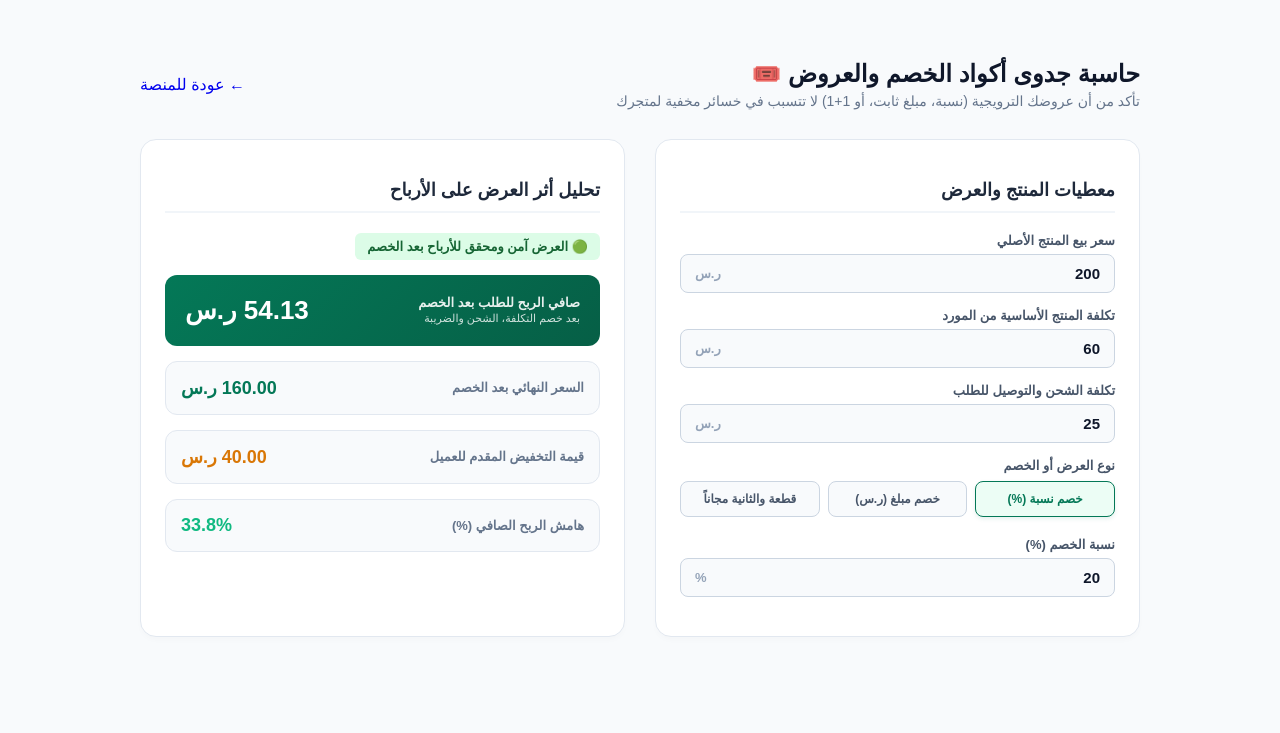
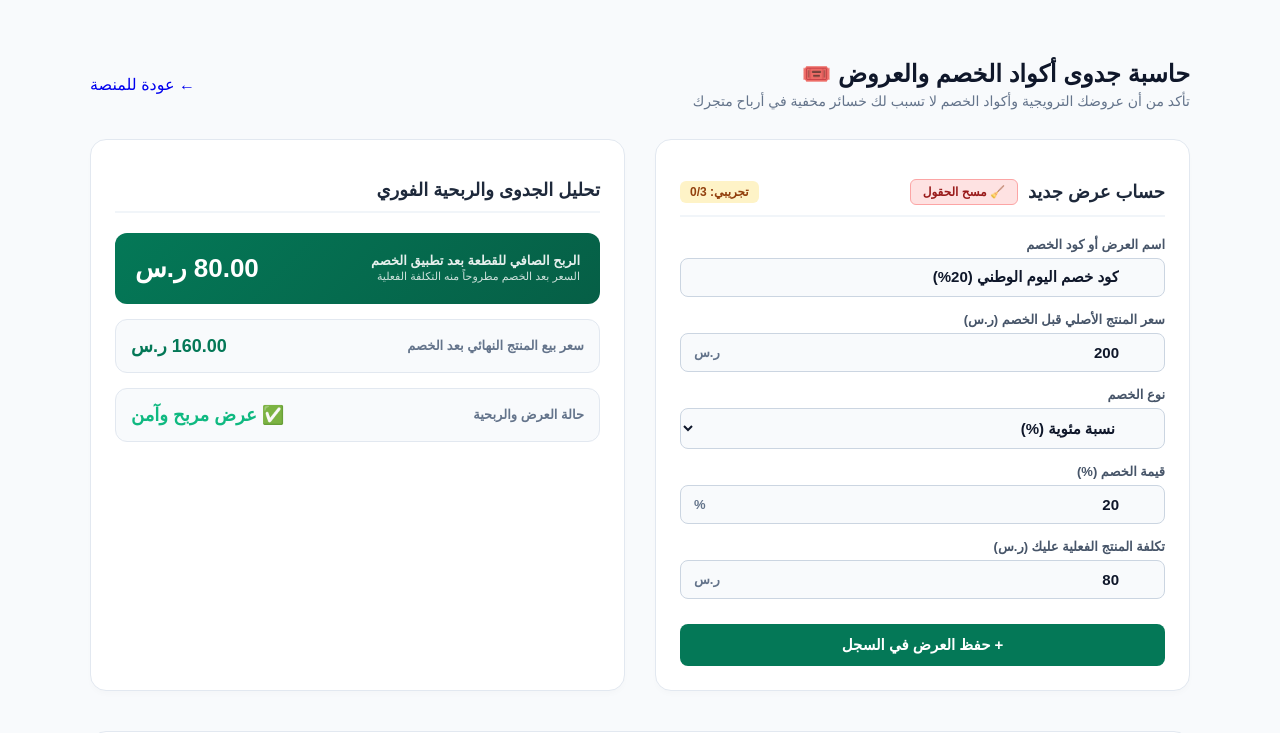
Before and after one commit to engaziasa-lang/engazia-app, a Next.js app: page /hub/sa/promos in a window 1280 px wide. Shown: the top 733 px of the page. Built offline with nearby package versions, Linux system fonts and the light colour scheme.

Commit message:
Update page.tsx

```diff
--- a/app/hub/sa/promos/page.tsx
+++ b/app/hub/sa/promos/page.tsx
@@ -1,59 +1,159 @@
 'use client';
 
-import React, { useState, useEffect } from 'react';
+import React, { useState, useEffect, useRef } from 'react';
 import Link from 'next/link';
 
-export default function PromoCodeCalculatorSA() {
-  const [originalPrice, setOriginalPrice] = useState<number>(200); // السعر الأصلي للمنتج
-  const [productCost, setProductCost] = useState<number>(60); // تكلفة المنتج
-  const [shippingCost, setShippingCost] = useState<number>(25); // تكلفة الشحن
-  const [promoType, setPromoType] = useState<'percent' | 'fixed' | 'bogo'>('percent');
-  const [discountValue, setDiscountValue] = useState<number>(20); // قيمة الخصم (20% أو 40 ريال مثلاً)
+interface DiscountItem {
+  id: string;
+  offerName: string;
+  originalPrice: number;
+  discountValue: number;
+  discountType: string;
+  netPriceAfterDiscount: number;
+  profitImpact: number;
+}
 
-  const [results, setResults] = useState({
-    finalSellingPrice: 0,
-    discountAmount: 0,
-    netProfitAfterPromo: 0,
-    profitMarginPercent: 0,
-    isProfitable: false,
-  });
+export default function DiscountFeasibilitySA() {
+  const [offerName, offerSetName] = useState<string>('كود خصم اليوم الوطني (20%)');
+  const [originalPrice, setOriginalPrice] = useState<number | ''>(200);
+  const [discountValue, setDiscountValue] = useState<number | ''>(20);
+  const [discountType, setDiscountType] = useState<string>('نسبة مئوية (%)');
+  const [productCost, setProductCost] = useState<number | ''>(80);
+
+  const [items, setItems] = useState<DiscountItem[]>([]);
+  const [searchQuery, setSearchQuery] = useState<string>('');
+  const [editingId, setEditingId] = useState<string | null>(null);
+
+  const fileInputRef = useRef<HTMLInputElement>(null);
 
   useEffect(() => {
-    let finalPrice = originalPrice;
-    let discountAmt = 0;
+    const saved = localStorage.getItem('seerk_discount_feasibility_items');
+    if (saved) {
+      try { setItems(JSON.parse(saved)); } catch (e) { }
+    }
+  }, []);
 
-    if (promoType === 'percent') {
-      discountAmt = originalPrice * (discountValue / 100);
-      finalPrice = originalPrice - discountAmt;
-    } else if (promoType === 'fixed') {
-      discountAmt = discountValue;
-      finalPrice = Math.max(0, originalPrice - discountAmt);
-    } else if (promoType === 'bogo') {
-      // عرض اشتري قطعة وحصل على الثانية مجاناً (يعني قطعتين بسعر قطعة واحدة)
-      discountAmt = originalPrice;
-      finalPrice = originalPrice / 2; // متوسط السعر للقطعة الواحدة في العرض
+  const saveToLocalStorage = (newItems: DiscountItem[]) => {
+    setItems(newItems);
+    localStorage.setItem('seerk_discount_feasibility_items', JSON.stringify(newItems));
+  };
+
+  const isActivated = typeof window !== 'undefined' && !!localStorage.getItem('merchant_license_key');
+
+  const price = typeof originalPrice === 'number' ? originalPrice : 0;
+  const dVal = typeof discountValue === 'number' ? discountValue : 0;
+  const cost = typeof productCost === 'number' ? productCost : 0;
+
+  // الحسابات الفعلية للسعر بعد الخصم وأثر الربحية
+  const netPriceAfterDiscount = discountType.includes('نسبة')
+    ? price - (price * (dVal / 100))
+    : Math.max(0, price - dVal);
+
+  const profitImpact = netPriceAfterDiscount - cost;
+
+  const handleClearForm = () => {
+    offerSetName('');
+    setOriginalPrice('');
+    setDiscountValue('');
+    setDiscountType('نسبة مئوية (%)');
+    setProductCost('');
+    setEditingId(null);
+  };
+
+  const handleSaveItem = (e: React.FormEvent) => {
+    e.preventDefault();
+    if (!isActivated && items.length >= 3 && !editingId) {
+      alert('🔒 عذراً، لقد استهلكت الحد التجريبي (3 عروض). يرجى ترقية حسابك لفتح السعة الكاملة بلا حدود!');
+      return;
+    }
+    if (!offerName.trim() || price <= 0) {
+      alert('الرجاء إدخال اسم العرض والسعر الأصلي.');
+      return;
     }
 
-    // ضريبة القيمة المضافة (15% مستقطعة من السعر النهائي)
-    const vatAmount = finalPrice - (finalPrice / 1.15);
+    if (editingId) {
+      const updated = items.map(item => item.id === editingId ? {
+        ...item,
+        offerName,
+        originalPrice: price,
+        discountValue: dVal,
+        discountType,
+        netPriceAfterDiscount: Number(netPriceAfterDiscount.toFixed(2)),
+        profitImpact: Number(profitImpact.toFixed(2)),
+      } : item);
+      saveToLocalStorage(updated);
+      setEditingId(null);
+      alert('✨ تم تحديث العرض بنجاح!');
+    } else {
+      const newItem: DiscountItem = {
+        id: Date.now().toString(),
+        offerName,
+        originalPrice: price,
+        discountValue: dVal,
+        discountType,
+        netPriceAfterDiscount: Number(netPriceAfterDiscount.toFixed(2)),
+        profitImpact: Number(profitImpact.toFixed(2)),
+      };
+      saveToLocalStorage([...items, newItem]);
+      alert('✅ تمت إضافة العرض إلى السجل بنجاح!');
+    }
 
-    // التكاليف الإجمالية (تكلفة المنتج + الشحن + الضريبة)
-    // في حالة BOGO التكلفة تضرب في قطعتين
-    const actualProductCost = promoType === 'bogo' ? productCost * 2 : productCost;
-    const totalCost = actualProductCost + shippingCost + vatAmount;
+    handleClearForm();
+  };
 
-    // صافي الربح بعد العرض
-    const netProfitAfterPromo = finalPrice - totalCost;
-    const profitMarginPercent = finalPrice > 0 ? (netProfitAfterPromo / finalPrice) * 100 : 0;
+  const handleEdit = (item: DiscountItem) => {
+    offerSetName(item.offerName);
+    setOriginalPrice(item.originalPrice);
+    setDiscountValue(item.discountValue);
+    setDiscountType(item.discountType);
+    setEditingId(item.id);
+    window.scrollTo({ top: 0, behavior: 'smooth' });
+  };
 
-    setResults({
-      finalSellingPrice: finalPrice,
-      discountAmount: discountAmt,
-      netProfitAfterPromo,
-      profitMarginPercent,
-      isProfitable: netProfitAfterPromo > 0,
+  const handleDelete = (id: string) => {
+    if (confirm('هل أنت متأكد من حذف هذا العرض من السجل؟')) {
+      const filtered = items.filter(i => i.id !== id);
+      saveToLocalStorage(filtered);
+    }
+  };
+
+  const handleExportCsv = () => {
+    if (items.length === 0) {
+      alert('لا توجد بيانات لتصديرها.');
+      return;
+    }
+    let csv = "data:text/csv;charset=utf-8,ID,OfferName,OriginalPrice,Discount,NetPrice,Profit\n";
+    items.forEach((row, idx) => {
+      csv += `${idx + 1},${row.offerName},${row.originalPrice},${row.discountValue},${row.netPriceAfterDiscount},${row.profitImpact}\n`;
     });
-  }, [originalPrice, productCost, shippingCost, promoType, discountValue]);
+    const encodedUri = encodeURI(csv);
+    const link = document.createElement("a");
+    link.setAttribute("href", encodedUri);
+    link.setAttribute("download", "seerk_discount_feasibility.csv");
+    document.body.appendChild(link);
+    link.click();
+    document.body.removeChild(link);
+  };
+
+  const handleImportJson = (e: React.ChangeEvent<HTMLInputElement>) => {
+    const reader = new FileReader();
+    if (e.target.files && e.target.files[0]) {
+      reader.readAsText(e.target.files[0], "UTF-8");
+      reader.onload = (event) => {
+        try {
+          const imported = JSON.parse(event.target?.result as string);
+          if (Array.isArray(imported)) {
+            saveToLocalStorage(imported);
+            alert('✨ تم استيراد العروض بنجاح!');
+          }
+        } catch (err) {
+          alert('❌ ملف غير صالح.');
+        }
+      };
+    }
+  };
+
+  const filteredItems = items.filter(item => item.offerName.toLowerCase().includes(searchQuery.toLowerCase()));
 
   return (
     <div className="tool-container">
@@ -62,51 +162,60 @@ export default function PromoCodeCalculatorSA() {
         a { text-decoration: none; }
       `}</style>
       <style jsx>{`
-        .tool-container { direction: rtl; max-width: 1000px; margin: 40px auto; padding: 20px; }
+        .tool-container { direction: rtl; max-width: 1100px; margin: 40px auto; padding: 20px; }
 
-        .header { display: flex; align-items: center; justify-content: space-between; margin-bottom: 30px; }
+        .header { display: flex; align-items: center; justify-content: space-between; margin-bottom: 30px; flex-wrap: wrap; gap: 15px; }
         .back-btn { background: #ffffff; border: 1px solid #cbd5e1; padding: 8px 16px; border-radius: 8px; color: #475569; font-weight: 700; font-size: 14px; transition: all 0.2s; display: flex; align-items: center; gap: 8px; }
         .back-btn:hover { background: #f1f5f9; color: #0f172a; }
 
         .title-box h1 { font-size: 24px; font-weight: 900; color: #0f172a; margin: 0 0 5px 0; }
         .title-box p { color: #64748b; margin: 0; font-size: 14px; }
 
-        .grid-layout { display: grid; grid-template-columns: 1fr 1fr; gap: 30px; }
+        .grid-layout { display: grid; grid-template-columns: 1fr 1fr; gap: 30px; margin-bottom: 40px; }
         @media(max-width: 768px) { .grid-layout { grid-template-columns: 1fr; } }
 
         .card { background: #ffffff; border-radius: 16px; padding: 24px; border: 1px solid #e2e8f0; box-shadow: 0 4px 6px -1px rgba(0,0,0,0.02); }
-        .card-title { font-size: 18px; font-weight: 800; color: #1e293b; margin-bottom: 20px; border-bottom: 2px solid #f1f5f9; padding-bottom: 10px; }
+        .card-title { font-size: 18px; font-weight: 800; color: #1e293b; margin-bottom: 20px; border-bottom: 2px solid #f1f5f9; padding-bottom: 10px; display: flex; justify-content: space-between; align-items: center; flex-wrap: wrap; gap: 10px; }
+
+        .clear-form-btn { background: #fee2e2; border: 1px solid #fca5a5; color: #991b1b; padding: 5px 12px; border-radius: 6px; font-size: 12px; font-weight: 800; cursor: pointer; transition: all 0.2s; font-family: 'Tajawal', sans-serif; display: flex; align-items: center; gap: 5px; }
+        .clear-form-btn:hover { background: #fecaca; }
 
         .input-group { margin-bottom: 15px; }
         .input-group label { display: block; font-size: 13px; font-weight: 700; color: #475569; margin-bottom: 6px; }
         .input-wrapper { position: relative; display: flex; align-items: center; }
-        .input-wrapper input { width: 100%; padding: 10px 14px; border: 1px solid #cbd5e1; border-radius: 8px; font-size: 15px; font-family: 'Tajawal', sans-serif; outline: none; transition: border 0.2s; background: #f8fafc; color: #0f172a; font-weight: 600; }
-        .input-wrapper input:focus { border-color: #047857; background: #ffffff; }
-        .currency-tag { position: absolute; left: 15px; color: #94a3b8; font-weight: 700; font-size: 13px; }
+        .input-wrapper input, .input-wrapper select { width: 100%; padding: 10px 45px 10px 14px; border: 1px solid #cbd5e1; border-radius: 8px; font-size: 15px; font-family: 'Tajawal', sans-serif; outline: none; background: #f8fafc; color: #0f172a; font-weight: 600; }
+        .input-wrapper input:focus, .input-wrapper select:focus { border-color: #047857; background: #ffffff; }
+        .currency-tag { position: absolute; left: 14px; color: #64748b; font-weight: 800; font-size: 13px; pointer-events: none; }
 
-        .types-grid { display: grid; grid-template-columns: repeat(3, 1fr); gap: 8px; margin-bottom: 20px; }
-        .type-btn { padding: 10px 6px; border: 1px solid #cbd5e1; background: #f8fafc; border-radius: 8px; cursor: pointer; font-family: 'Tajawal', sans-serif; font-weight: 700; font-size: 12px; color: #475569; transition: all 0.2s; text-align: center; }
-        .type-btn.active { background: #ecfdf5; border-color: #047857; color: #047857; box-shadow: 0 2px 4px rgba(4,120,87,0.1); }
+        .action-btn { background: #047857; color: #fff; border: none; width: 100%; padding: 12px; border-radius: 8px; font-weight: 900; font-size: 15px; cursor: pointer; transition: all 0.2s; font-family: 'Tajawal', sans-serif; margin-top: 10px; }
+        .action-btn:hover { background: #065f46; }
 
         .result-box { background: #f8fafc; border-radius: 12px; padding: 15px; margin-bottom: 15px; display: flex; justify-content: space-between; align-items: center; border: 1px solid #e2e8f0; }
         .result-box.primary { background: linear-gradient(135deg, #047857 0%, #065f46 100%); color: #fff; border: none; padding: 20px; }
         .result-box.danger { background: linear-gradient(135deg, #dc2626 0%, #991b1b 100%); color: #fff; border: none; padding: 20px; }
-
         .result-label { font-size: 13px; font-weight: 700; color: #64748b; }
         .primary .result-label, .danger .result-label { color: #ffffff; opacity: 0.9; }
-
         .result-value { font-size: 18px; font-weight: 900; color: #0f172a; }
         .primary .result-value, .danger .result-value { font-size: 26px; color: #ffffff; }
 
-        .status-badge { display: inline-block; padding: 6px 12px; border-radius: 6px; font-weight: 800; font-size: 13px; margin-bottom: 15px; }
-        .status-badge.success { background: #dcfce7; color: #166534; }
-        .status-badge.fail { background: #fee2e2; color: #991b1b; }
+        .table-section { background: #ffffff; border-radius: 16px; padding: 24px; border: 1px solid #e2e8f0; box-shadow: 0 4px 6px -1px rgba(0,0,0,0.02); }
+        .table-toolbar { display: flex; justify-content: space-between; align-items: center; margin-bottom: 20px; flex-wrap: wrap; gap: 15px; }
+        .search-input { padding: 8px 14px; border: 1px solid #cbd5e1; border-radius: 8px; font-family: 'Tajawal', sans-serif; font-size: 13px; outline: none; width: 250px; }
+        .table-btns { display: flex; gap: 10px; }
+        .t-btn { padding: 8px 14px; border-radius: 8px; font-weight: 700; font-size: 13px; cursor: pointer; border: 1px solid #cbd5e1; background: #f8fafc; color: #334155; font-family: 'Tajawal', sans-serif; }
+        .t-btn:hover { background: #f1f5f9; }
+
+        .data-table { width: 100%; border-collapse: collapse; font-size: 13.5px; }
+        .data-table th { background: #f8fafc; padding: 12px; text-align: right; border-bottom: 2px solid #cbd5e1; font-weight: 800; color: #334155; }
+        .data-table td { padding: 12px; border-bottom: 1px solid #e2e8f0; color: #0f172a; font-weight: 600; }
+
+        .trial-badge { background: #fef3c7; color: #92400e; padding: 4px 10px; border-radius: 6px; font-size: 12px; font-weight: 800; }
       `}</style>
 
       <div className="header">
         <div className="title-box">
           <h1>حاسبة جدوى أكواد الخصم والعروض 🎟️</h1>
-          <p>تأكد من أن عروضك الترويجية (نسبة، مبلغ ثابت، أو 1+1) لا تتسبب في خسائر مخفية لمتجرك</p>
+          <p>تأكد من أن عروضك الترويجية وأكواد الخصم لا تسبب لك خسائر مخفية في أرباح متجرك</p>
         </div>
         <Link href="/hub/sa" className="back-btn">
           <span>←</span> عودة للمنصة
@@ -116,95 +225,149 @@ export default function PromoCodeCalculatorSA() {
       <div className="grid-layout">
         {/* قسم المدخلات */}
         <div className="card">
-          <h2 className="card-title">معطيات المنتج والعرض</h2>
+          <h2 className="card-title">
+            <div style={{ display: 'flex', alignItems: 'center', gap: '10px' }}>
+              <span>{editingId ? 'تعديل العرض' : 'حساب عرض جديد'}</span>
+              <button type="button" className="clear-form-btn" onClick={handleClearForm} title="مسح الحقول">
+                🧹 مسح الحقول
+              </button>
+            </div>
+            {!isActivated && <span className="trial-badge">تجريبي: {items.length}/3</span>}
+          </h2>
+
+          <form onSubmit={handleSaveItem}>
+            <div className="input-group">
+              <label>اسم العرض أو كود الخصم</label>
+              <div className="input-wrapper">
+                <input type="text" value={offerName} onChange={(e) => offerSetName(e.target.value)} placeholder="مثال: خصم اليوم الوطني" required />
+              </div>
+            </div>
 
             <div className="input-group">
-            <label>سعر بيع المنتج الأصلي</label>
+              <label>سعر المنتج الأصلي قبل الخصم (ر.س)</label>
               <div className="input-wrapper">
-              <input type="number" min="0" value={originalPrice || ''} onChange={(e) => setOriginalPrice(Number(e.target.value))} />
+                <input type="number" min="0" value={originalPrice === '' ? '' : originalPrice} onChange={(e) => setOriginalPrice(e.target.value === '' ? '' : Number(e.target.value))} placeholder="200" required />
                 <span className="currency-tag">ر.س</span>
               </div>
             </div>
 
             <div className="input-group">
-            <label>تكلفة المنتج الأساسية من المورد</label>
+              <label>نوع الخصم</label>
               <div className="input-wrapper">
-              <input type="number" min="0" value={productCost || ''} onChange={(e) => setProductCost(Number(e.target.value))} />
+                <select value={discountType} onChange={(e) => setDiscountType(e.target.value)}>
+                  <option value="نسبة مئوية (%)">نسبة مئوية (%)</option>
+                  <option value="مبلغ ثابت (ر.س)">مبلغ ثابت (ر.س)</option>
+                </select>
+              </div>
+            </div>
+
+            <div className="input-group">
+              <label>قيمة الخصم ({discountType.includes('نسبة') ? '%' : 'ر.س'})</label>
+              <div className="input-wrapper">
+                <input type="number" min="0" value={discountValue === '' ? '' : discountValue} onChange={(e) => setDiscountValue(e.target.value === '' ? '' : Number(e.target.value))} placeholder="20" required />
+                <span className="currency-tag">{discountType.includes('نسبة') ? '%' : 'ر.س'}</span>
+              </div>
+            </div>
+
+            <div className="input-group">
+              <label>تكلفة المنتج الفعلية عليك (ر.س)</label>
+              <div className="input-wrapper">
+                <input type="number" min="0" value={productCost === '' ? '' : productCost} onChange={(e) => setProductCost(e.target.value === '' ? '' : Number(e.target.value))} placeholder="80" required />
                 <span className="currency-tag">ر.س</span>
               </div>
             </div>
 
-          <div className="input-group">
-            <label>تكلفة الشحن والتوصيل للطلب</label>
-            <div className="input-wrapper">
-              <input type="number" min="0" value={shippingCost || ''} onChange={(e) => setShippingCost(Number(e.target.value))} />
-              <span className="currency-tag">ر.س</span>
-            </div>
+            <button type="submit" className="action-btn">
+              {editingId ? '💾 حفظ التعديلات' : '+ حفظ العرض في السجل'}
+            </button>
+          </form>
         </div>
 
-          <label style={{ display: 'block', fontSize: '13px', fontWeight: 700, color: '#475569', marginBottom: '8px' }}>نوع العرض أو الخصم</label>
-          <div className="types-grid">
-            <button className={`type-btn ${promoType === 'percent' ? 'active' : ''}`} onClick={() => setPromoType('percent')}>
-              خصم نسبة (%)
-            </button>
-            <button className={`type-btn ${promoType === 'fixed' ? 'active' : ''}`} onClick={() => setPromoType('fixed')}>
-              خصم مبلغ (ر.س)
-            </button>
-            <button className={`type-btn ${promoType === 'bogo' ? 'active' : ''}`} onClick={() => setPromoType('bogo')}>
-              قطعة والثانية مجاناً
-            </button>
-          </div>
+        {/* قسم التحليل الفوري */}
+        <div className="card">
+          <h2 className="card-title">تحليل الجدوى والربحية الفوري</h2>
 
-          {promoType !== 'bogo' && (
-            <div className="input-group">
-              <label>{promoType === 'percent' ? 'نسبة الخصم (%)' : 'مبلغ الخصم (ر.س)'}</label>
-              <div className="input-wrapper">
-                <input type="number" min="0" value={discountValue || ''} onChange={(e) => setDiscountValue(Number(e.target.value))} />
-                <span className="currency-tag">{promoType === 'percent' ? '%' : 'ر.س'}</span>
-              </div>
-            </div>
-          )}
-        </div>
-
-        {/* قسم النتائج وتحليل الجدوى */}
-        <div className="card">
-          <h2 className="card-title">تحليل أثر العرض على الأرباح</h2>
-
+          <div className={`result-box ${profitImpact > 0 ? 'primary' : 'danger'}`}>
             <div>
-            {results.isProfitable ? (
-              <div className="status-badge success">🟢 العرض آمن ومحقق للأرباح بعد الخصم</div>
-            ) : (
-              <div className="status-badge fail">🔴 تحذير: هذا العرض يسبب خسارة مالية!</div>
-            )}
-          </div>
-
-          <div className={`result-box ${results.isProfitable ? 'primary' : 'danger'}`}>
-            <div>
-              <div className="result-label">صافي الربح للطلب بعد الخصم</div>
-              <div style={{ fontSize: '11px', opacity: 0.8, marginTop: '2px' }}>بعد خصم التكلفة، الشحن والضريبة</div>
+              <div className="result-label">الربح الصافي للقطعة بعد تطبيق الخصم</div>
+              <div style={{ fontSize: '11px', opacity: 0.8, marginTop: '2px' }}>السعر بعد الخصم مطروحاً منه التكلفة الفعلية</div>
             </div>
             <div className="result-value">
-              {results.netProfitAfterPromo.toFixed(2)} ر.س
+              {profitImpact.toFixed(2)} ر.س
             </div>
           </div>
 
           <div className="result-box">
-            <span className="result-label">السعر النهائي بعد الخصم</span>
-            <span className="result-value" style={{ color: '#047857' }}>{results.finalSellingPrice.toFixed(2)} ر.س</span>
+            <span className="result-label">سعر بيع المنتج النهائي بعد الخصم</span>
+            <span className="result-value" style={{ color: '#047857' }}>{netPriceAfterDiscount.toFixed(2)} ر.س</span>
           </div>
 
           <div className="result-box">
-            <span className="result-label">قيمة التخفيض المقدم للعميل</span>
-            <span className="result-value" style={{ color: '#d97706' }}>{results.discountAmount.toFixed(2)} ر.س</span>
+            <span className="result-label">حالة العرض والربحية</span>
+            <span className="result-value" style={{ color: profitImpact > 0 ? '#10b981' : '#dc2626' }}>
+              {profitImpact > 0 ? '✅ عرض مربح وآمن' : '⚠️ تحذير: عرض خاسر!'}
+            </span>
+          </div>
+        </div>
       </div>
 
-          <div className="result-box">
-            <span className="result-label">هامش الربح الصافي (%)</span>
-            <span className="result-value" style={{ color: results.profitMarginPercent >= 15 ? '#10b981' : '#dc2626' }}>
-              {results.profitMarginPercent.toFixed(1)}%
-            </span>
+      {/* جدول إدارة السجلات السفلي */}
+      <div className="table-section">
+        <div className="table-toolbar">
+          <input
+            type="text"
+            className="search-input"
+            placeholder="🔍 بحث باسم العرض أو الكود..."
+            value={searchQuery}
+            onChange={(e) => setSearchQuery(e.target.value)}
+          />
+          <div className="table-btns">
+            <button className="t-btn" onClick={handleExportCsv}>📥 تصدير CSV</button>
+            <button className="t-btn" onClick={() => fileInputRef.current?.click()}>📂 استيراد</button>
+            <input type="file" ref={fileInputRef} onChange={handleImportJson} accept=".json" style={{ display: 'none' }} />
+          </div>
         </div>
 
+        <div style={{ overflowX: 'auto' }}>
+          <table className="data-table">
+            <thead>
+              <tr>
+                <th>#</th>
+                <th>اسم العرض / الكود</th>
+                <th>السعر الأصلي</th>
+                <th>الخصم</th>
+                <th>السعر بعد الخصم</th>
+                <th>صافي الربح</th>
+                <th>الإجراءات</th>
+              </tr>
+            </thead>
+            <tbody>
+              {filteredItems.length === 0 ? (
+                <tr>
+                  <td colSpan={7} style={{ textAlign: 'center', color: '#94a3b8', padding: '30px 0' }}>
+                    لا توجد عروض مسجلة في السجل حالياً.
+                  </td>
+                </tr>
+              ) : (
+                filteredItems.map((item, idx) => (
+                  <tr key={item.id}>
+                    <td>{idx + 1}</td>
+                    <td style={{ fontWeight: 800 }}>{item.offerName}</td>
+                    <td>{item.originalPrice} ر.س</td>
+                    <td>{item.discountValue} {item.discountType.includes('نسبة') ? '%' : 'ر.س'}</td>
+                    <td>{item.netPriceAfterDiscount} ر.س</td>
+                    <td style={{ color: item.profitImpact > 0 ? '#047857' : '#dc2626', fontWeight: 900 }}>{item.profitImpact} ر.س</td>
+                    <td>
+                      <div style={{ display: 'flex', gap: '8px' }}>
+                        <button onClick={() => handleEdit(item)} style={{ background: '#e0f2fe', color: '#0369a1', border: 'none', padding: '5px 10px', borderRadius: '6px', fontSize: '11px', fontWeight: 800, cursor: 'pointer' }}>تعديل</button>
+                        <button onClick={() => handleDelete(item.id)} style={{ background: '#fee2e2', color: '#991b1b', border: 'none', padding: '5px 10px', borderRadius: '6px', fontSize: '11px', fontWeight: 800, cursor: 'pointer' }}>حذف</button>
+                      </div>
+                    </td>
+                  </tr>
+                ))
+              )}
+            </tbody>
+          </table>
         </div>
       </div>
     </div>
```
Lines whose indentation alone changed are shown as unchanged.
